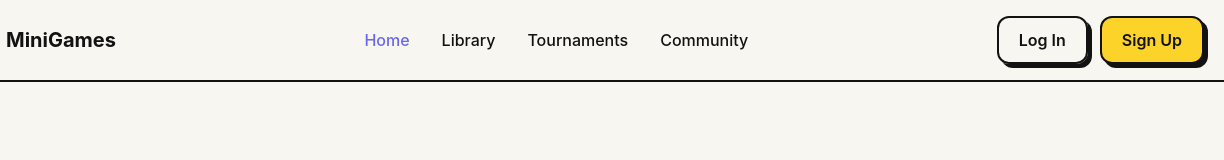
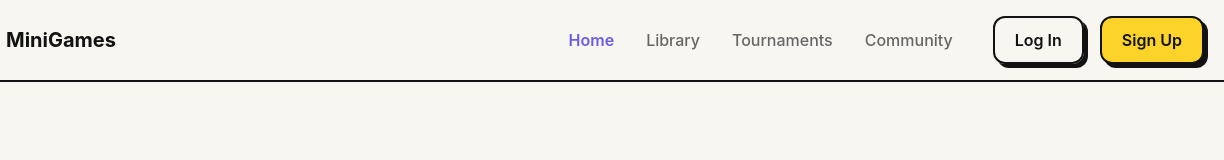
Before and after one commit to maxiChek/minigames-landing, a website built with Vite: page index.html in a window 1280 px wide. Shown: the full height of the page, 56-1280 px from the left. Built offline with nearby package versions, Linux system fonts and the light colour scheme.

Commit message:
fix: align navigation list to the right side near auth buttons

```diff
--- a/index.html
+++ b/index.html
@@ -3,6 +3,7 @@
   <head>
     <meta charset="UTF-8" />
     <meta name="viewport" content="width=device-width, initial-scale=1.0" />
+    <link rel="icon" type="image/svg+xml" href="./src/assets/logo.svg" />
     <title>MiniGames - Home</title>
     <link rel="stylesheet" href="./src/css/global.css" />
   </head>
--- a/src/css/header.css
+++ b/src/css/header.css
@@ -14,6 +14,10 @@
   display: flex;
   align-items: center;
   justify-content: space-between;
+  max-width: 1200px;
+  margin: 0 auto;
+  padding: 1rem 2rem;
+  width: 100%;
 }
 
 .logo {
@@ -28,23 +32,42 @@
 .nav__list {
   display: flex;
   align-items: center;
-  gap: 32px;
+  gap: 2rem;
+  list-style: none;
+  margin: 0;
+  padding: 0;
 }
 
 .nav__link {
   font-weight: 500;
-  transition: color 0.2s ease;
+  color: var(--color-text-muted);
+  text-decoration: none;
+  transition: color 0.3s ease;
 }
 
 .nav__link:hover,
 .nav__link--active {
-  color: var(--color-accent-purple);
+  color: var(--color-text-main);
+}
+
+/* Active state for current page link */
+.nav__link--active,
+.mobile-menu__link--active {
+  color: var(--color-accent-primary, #6c5ce7);
+  font-weight: 600;
+  cursor: default; /* Changes cursor so user sees it is current page */
+  pointer-events: none;
+}
+
+.header__nav {
+  margin-left: auto;
+  margin-right: 2.5rem;
 }
 
 .header__actions {
   display: flex;
   align-items: center;
-  gap: 12px;
+  gap: 1rem;
 }
 
 /* Buttons UI */
```
Also changed, not shown: library.html (+8 -9 lines).
